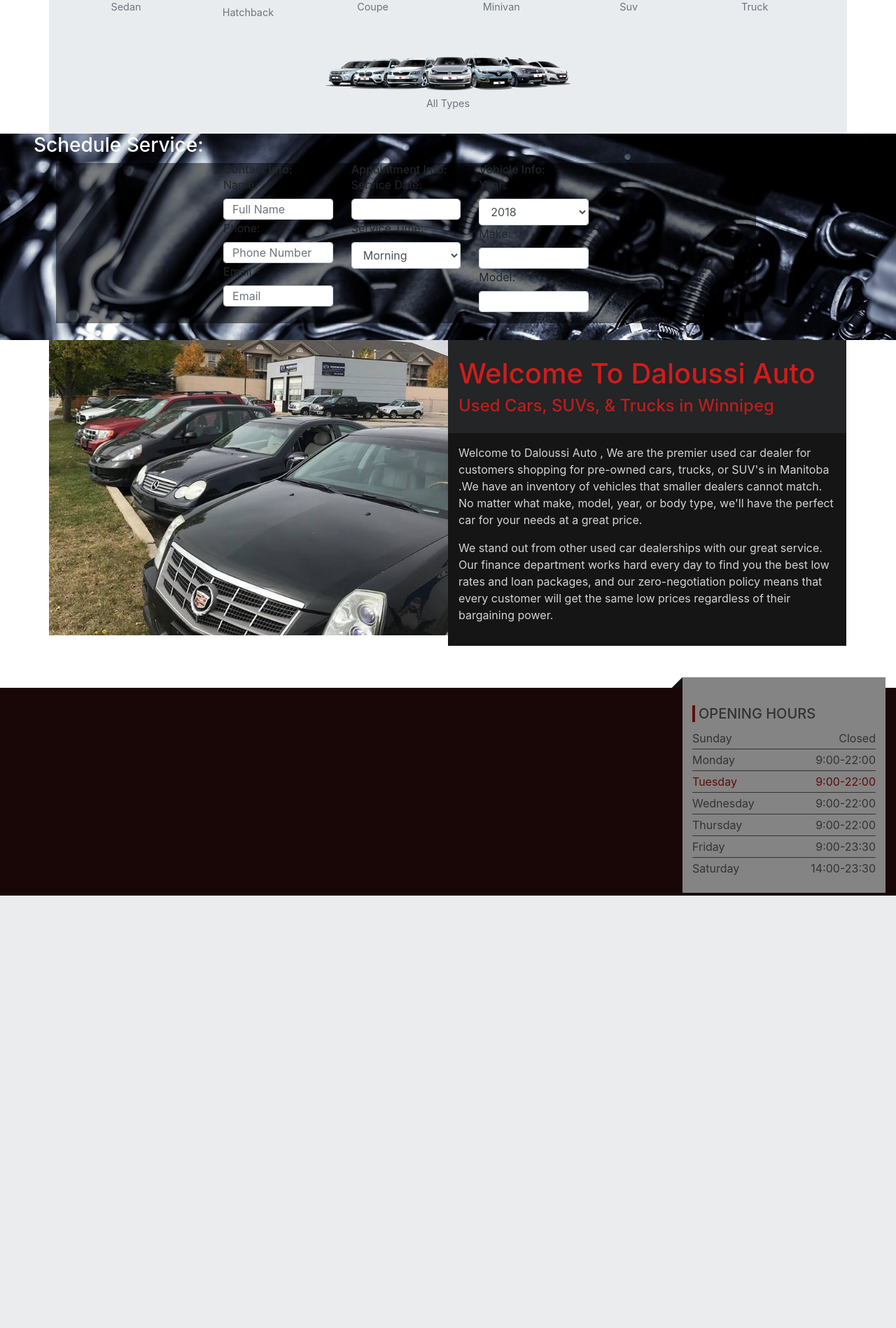
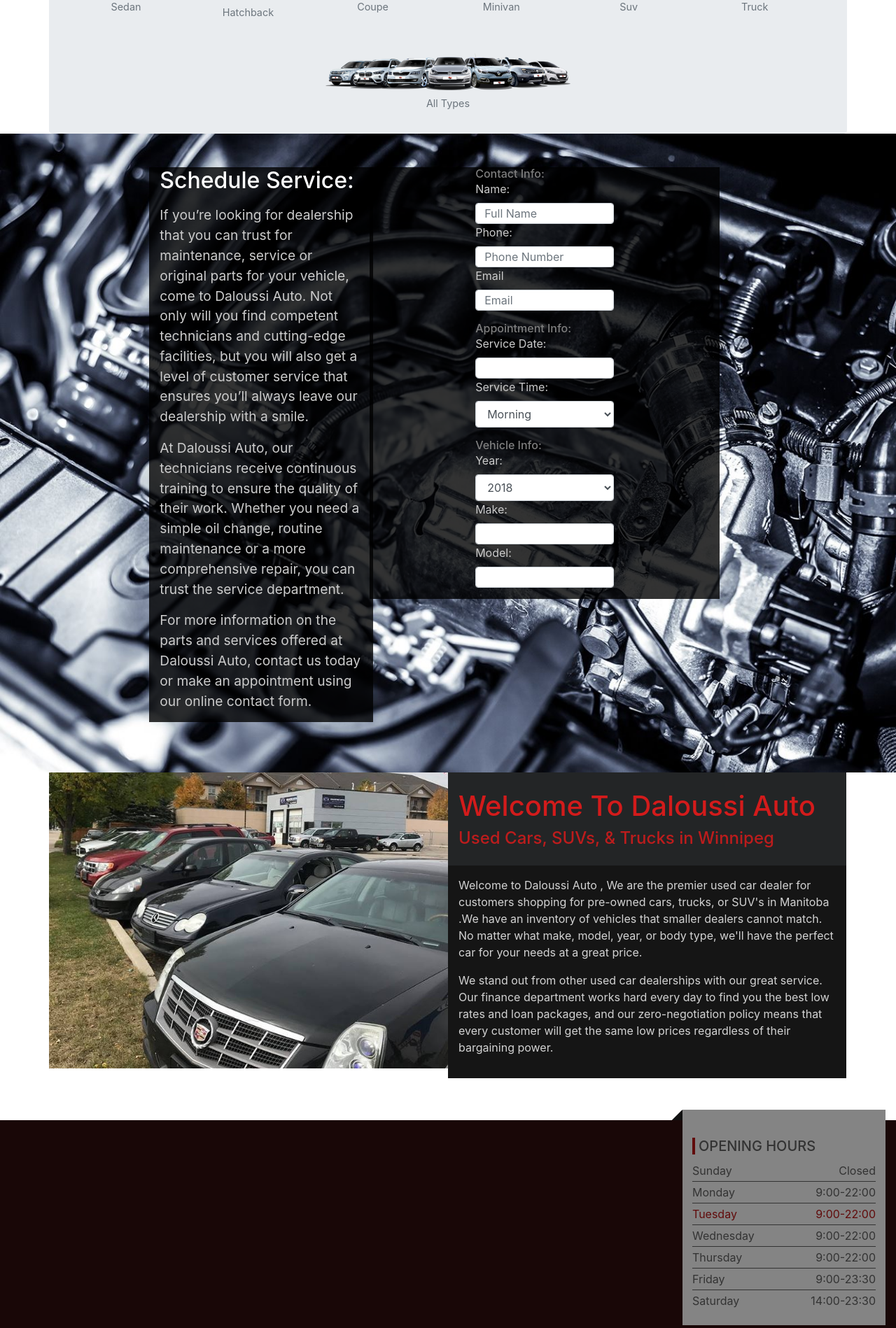
Before and after one commit to reda-bouamira/Daloussi, a PHP site: page / in a window 1280 px wide. Shown: the part 915-2813 px from the top of the page at 70% size. Before the commit the page ends 2195 px from the top, so only its background shows below. Run offline with PHP 8.4, Linux system fonts and the light colour scheme; some libraries are stand-ins or nearby versions.

Commit message:
updated home_service

```diff
--- a/css/header.css
+++ b/css/header.css
@@ -1,3 +1,8 @@
+html, body {
+    max-width: 100%;
+    overflow-x: hidden;
+}
+
 header{
 	border-bottom: 3px solid #6C1010;
 	background-image: url("../img/dark-bg10.png");
--- a/css/service_home.css
+++ b/css/service_home.css
@@ -1,6 +1,6 @@
-.my_service_home_form_input{
-	max-width: 1000px;
-	background: rgba(0, 0, 0, 0.5);
+.my_service_home_form_input, .my_about_service{
+	max-width: 500px;
+	background: rgba(0, 0, 0, 0.8);
 }
 
 .my_service_home{
@@ -12,3 +12,17 @@
 .my_service_home input{
 	height: 30px;
 }
+
+.my_service_home_form_input h6{
+	color: #7f7f7f;
+}
+
+.my_service_home_form_input label{
+	color: #cccccc;
+
+}
+
+.my_about_service{
+	color: #cccccc;
+	font-size: 1.2rem;
+}
--- a/php/service_home.php
+++ b/php/service_home.php
@@ -1,10 +1,17 @@
 <div class="container-fluid my_service_home mt-0 pb-4">
-	<div class="row pl-5">
-		<h3 class="text-white">Schedule Service:</h3>
+	<div class="row justify-content-md-center py-5">
+		<div class="col-lg-3 my_about_service">
+			<h2 class="text-white pb-2">Schedule Service:</h2>
+			<p>If you’re looking for dealership that you can trust for maintenance, service or original parts for your vehicle, come to Daloussi Auto. Not only will you find competent technicians and cutting-edge facilities, but you will also get a level of customer service that ensures you’ll always leave our dealership with a smile.
+			</p>
+			<p>At Daloussi Auto, our technicians receive continuous training to ensure the quality of their work. Whether you need a simple oil change, routine maintenance or a more comprehensive repair, you can trust the service department.</p>
+			<p>For more information on the parts and services offered at Daloussi Auto, contact us today or make an appointment using our online contact form.</p>
+			</p>
 		</div>
-	<form class=" container justify-content-md-center">
+		<div class="col-lg-5 px-0 justify-content-md-center">
+			<form class="px-0">
 				<div class="form-row justify-content-md-center my_service_home_form_input">
-			<div class="form-group col-lg-2 form-group-lg mx-2">
+					<div class="form-group col-lg-5 form-group-lg mx-2">
 						<h6 class="p-0 m-0">Contact Info:</h6>
 			      		<label for="my_service_name">Name:</label>
 			      		<input type="text" class="form-control" id="my_service_name" placeholder="Full Name">
@@ -13,7 +20,9 @@
 			      		<label for="my_service_email">Email</label>
 			      		<input type="email" class="form-control" id="my_service_email" placeholder="Email">
 			    	</div>
-	    	<div class="form-group col-lg-2 mx-2">
+			    </div>
+			    <div class="form-row justify-content-md-center my_service_home_form_input">
+			    	<div class="form-group col-lg-5 mx-2">
 			    		<h6 class="p-0 m-0">Appointment Info:</h6>
 						<div id="datetimepicker4" class="input-append">
 							<label for="my_service_date">Service Date:</label>
@@ -30,7 +39,9 @@
 							<option>Evening</option>
 						</select>
 			    	</div>
-	    	<div class="form-group col-lg-2 mx-2">
+			    </div>
+			    <div class="form-row justify-content-md-center my_service_home_form_input">
+			    	<div class="form-group col-lg-5 mx-2">
 			    		<h6 class="p-0 m-0">Vehicle Info:</h6>
 			    		<label for="my_service_car_year">Year:</label>
 						<select id="my_service_car_year" class="form-control">
@@ -43,3 +54,5 @@
 		    	</div>
 			</form>
 		</div>
+	</div>
+</div>
```
Also changed, not shown: php/main_nav.php (line endings or trailing spaces). Lines whose indentation alone changed are shown as unchanged.
